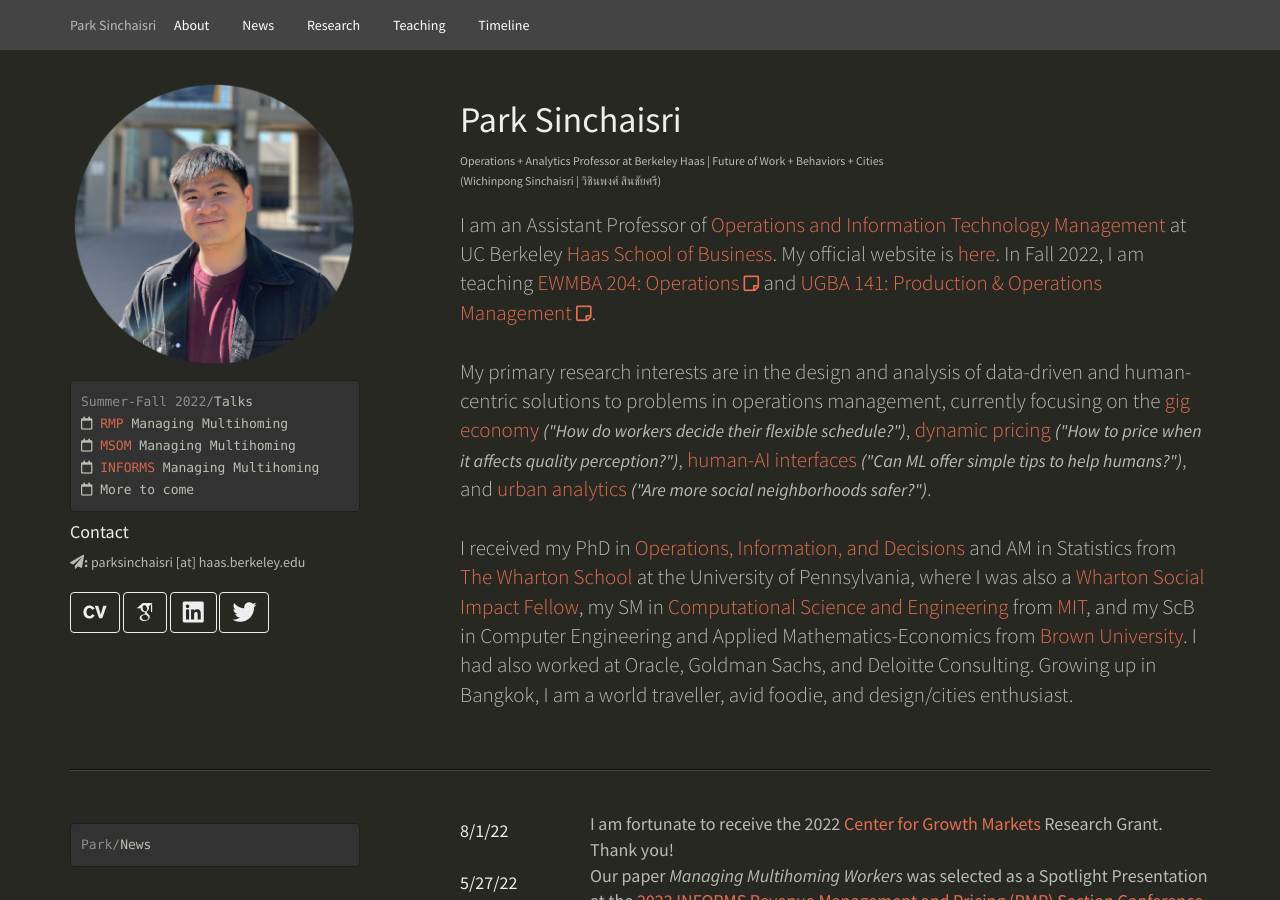
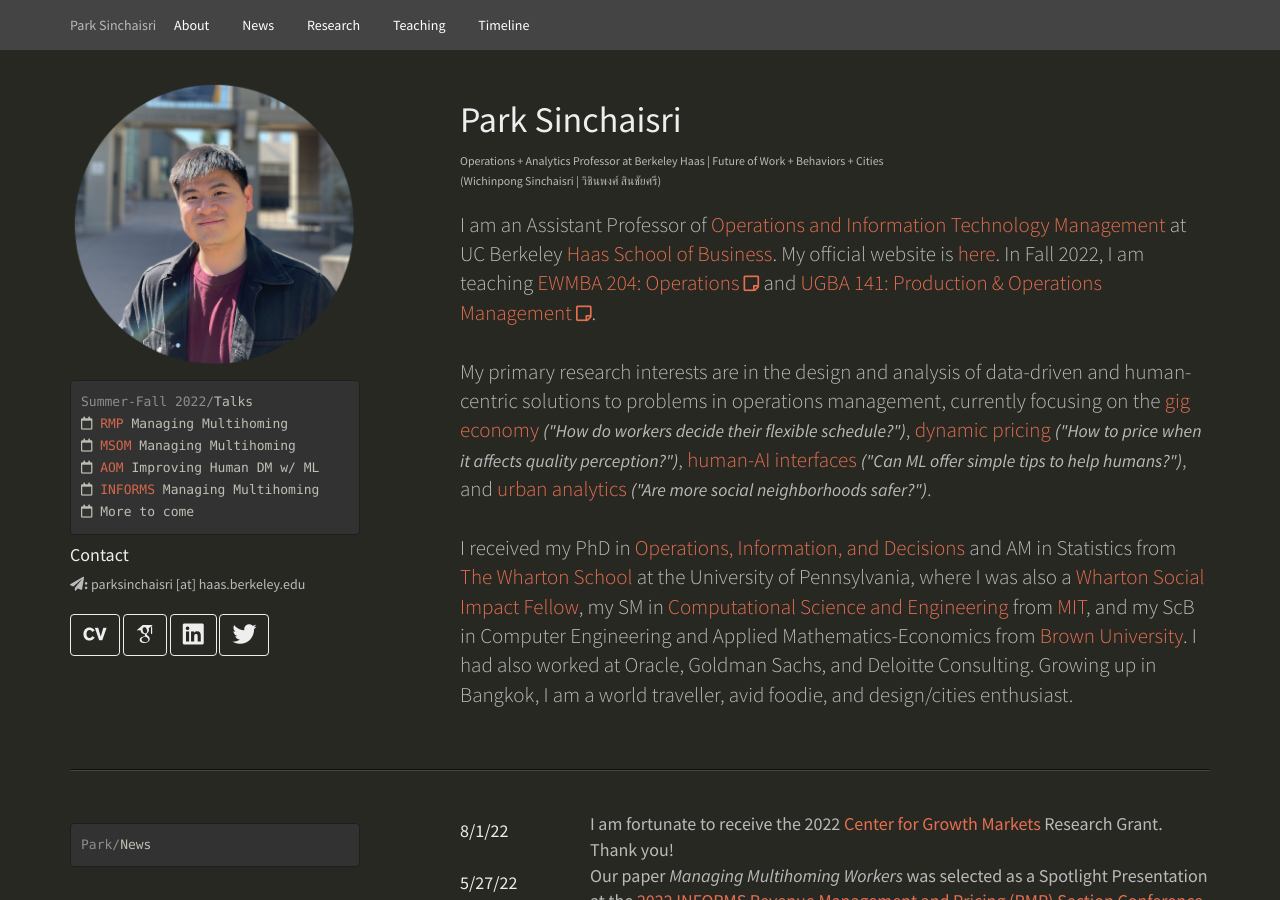
Before and after one commit to parksinchaisri/parksinchaisri.github.io, a Jekyll site: the page index.html, which Jekyll copies as it is, in a window 1280 px wide and 900 px high. Built offline with Jekyll 4.4.1, drawn with Linux system fonts in a browser that asks for light colours; some web fonts are replaced.

Commit message:
Update index.html

```diff
--- a/index.html
+++ b/index.html
@@ -62,7 +62,8 @@
 <span class="prompt">Summer-Fall 2022/</span>Talks
 <i class="far fa-calendar"></i> <a href="https://www.chicagobooth.edu/events/revenue-management-and-pricing" target="_blank">RMP</a> Managing Multihoming
 <i class="far fa-calendar"></i> <a href="https://www.msom-2022.com/" target="_blank">MSOM</a> Managing Multihoming
-<i class="far fa-calendar"></i> <a href="" target="_blank">INFORMS</a> Managing Multihoming
+<i class="far fa-calendar"></i> <a href="https://2022.aom.org/" target="_blank">AOM</a> Improving Human DM w/ ML
+<i class="far fa-calendar"></i> <a href="https://meetings.informs.org/wordpress/indianapolis2022/" target="_blank">INFORMS</a> Managing Multihoming
 <i class="far fa-calendar"></i> More to come<span class="blinking"></span>
 </pre>
 <!--span class="prompt">Summer 2021/</span>Talks:
```
